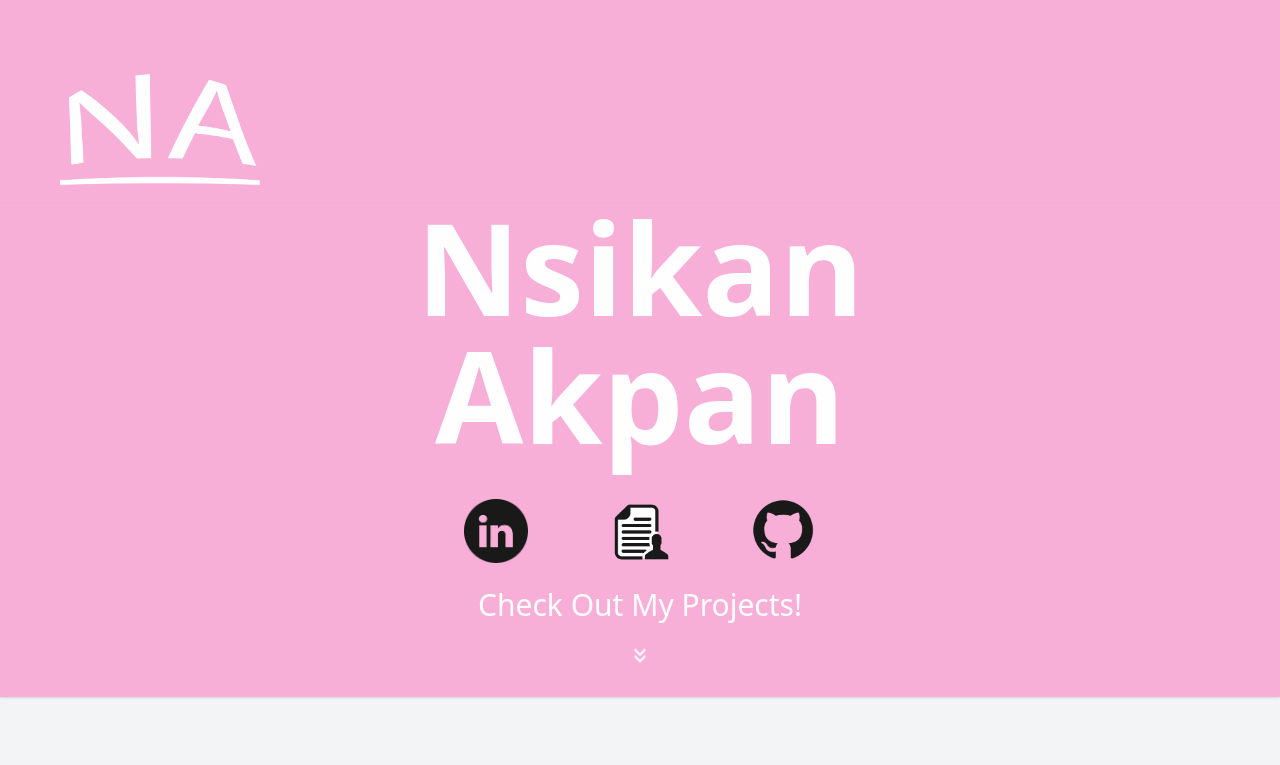
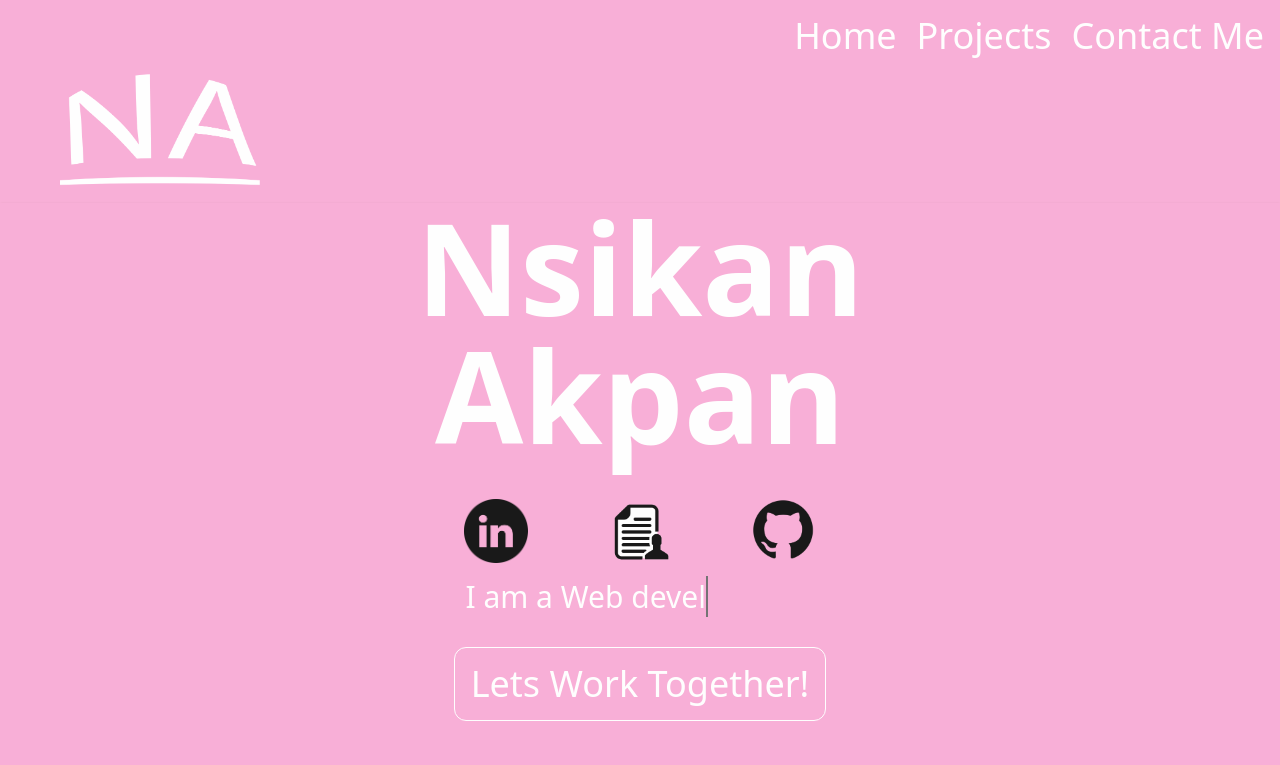
Before and after one commit to nsikan-na/portfolio, a React (Create React App) app: page / in a window 1280 px wide. Shown: the top 765 px of the page. Built offline with nearby package versions, Linux system fonts and the light colour scheme.

Commit message:
fixed email form

```diff
--- a/src/components/Email.js
+++ b/src/components/Email.js
@@ -1,10 +1,7 @@
 import React from "react";
-//email component
 
-//when done, 4 things that need to uncommented
-//Header: lets connect button
-//this component in email
-//nav bar for mobile and desktop
+
+
 export default function Email() {
   return (
     <form  method="Post" name='contact' className="mt-10 pb-10 bg-white w-10/12 mx-auto rounded-md opacity-90 md:w-9/12">
@@ -12,8 +9,8 @@ export default function Email() {
       <h2 className=" text-pink-300 text-5xl pt-6 md:text-8xl 2xl:text-9xl">
         Contact Me
       </h2>
-      <div className="text-xl md:text-3xl lg:my-5 2xl:text-4xl">
-        nsikan.na@gmail.com
+      <div className="text-lg md:text-2xl lg:my-5 2xl:text-3xl">
+      @  nsikan.na@gmail.com
       </div>
       <label className="text-2xl md:text-4xl 2xl:text-5xl" htmlFor="name" >
         Name/Org
--- a/src/components/Header.js
+++ b/src/components/Header.js
@@ -17,21 +17,21 @@ export default function Header() {
           <img src="images/github.png" className="w-5/12 mx-auto md:w-3/12 lg:w-16 2xl:w-22" />
         </a>
       </div>
-      {/* <div className="text-3xl my-4 w-11/12 md:text-4xl 2xl:py-6 2xl:text-5xl">
+      <div className="text-2xl my-4 w-11/12 md:text-3xl 2xl:py-6 2xl:text-4xl">
         I am
         <span
           className="txt-rotate"
           data-period="500"
-          data-rotate='[ " a Software Developer.", " a Web developer.", " a Front-End Developer", " passionate about Web Development." ]'
+          data-rotate='[ " a Software Developer.", " a Web developer.", " a Front-End Developer"]'
         ></span>
-      </div> */}
+      </div>
       <a href="#contact">
-        {/* <button
+        <button
           style={{ border: "1px solid white" }}
           className="mx-3.5 bg-pink-300 text-white p-2 rounded-xl text-3xl my-4 md:text-5xl md:p-4 lg:text-4xl 2xl:text-5xl"
         >
           Lets Work Together!
-        </button> */}
+        </button>
       </a>
       <a href="#projects">
         <div className="text-xl my-6 md:text-4xl md:py-2 lg:py-0 lg:text-3xl 2xl:py-0 2xl:text-4xl" >Check Out My Projects!</div>
--- a/src/components/NavBar.js
+++ b/src/components/NavBar.js
@@ -48,7 +48,7 @@ export default function NavBar() {
           >
             Projects
           </a>
-          {/* <a
+          <a
             href="#contact"
             className="text-xl md:invisible"
             onClick={() => {
@@ -56,7 +56,7 @@ export default function NavBar() {
             }}
           >
             Contact Me
-          </a> */}
+          </a>
         </>
       );
     }
@@ -67,31 +67,29 @@ export default function NavBar() {
         {/* logo img*/}
         <img src="/images/logo.png" className="w-5/12 pt-10 -rotate-12 md:w-4/12 lg:w-3/12 2xl:w-2/12" />
       </a>
-      <nav className="z-50 right-0 top-0 fixed p-4 bg-pink-300 w-full text-right space-x-5 h-14 md:hidden md:h-16 2xl:h-20">
+      <nav className="z-50 right-0 top-0 fixed p-4 bg-pink-300 w-full text-right space-x-5 h-14  md:h-16 2xl:h-20">
         {toggleNav}
-        {/* <div className="invisible md:visible space-x-5 "> */}
+        <div className="invisible md:visible space-x-5 ">
 
-        {/* non-mobile nav bar */}
-        {/* is invisible on mobile */}
-        {/* <a */}
-            {/* href="#home" */}
-            {/* className="text-3xl lg:text-4xl 2xl:text-5xl" */}
-            {/* onClick={() => { */}
-              {/* setHamNav(false); */}
-            {/* }} */}
-          {/* > */}
-            {/* Home */}
-          {/* </a> */}
-          {/* <a */}
-            {/* href="#projects" */}
-            {/* className="text-3xl lg:text-4xl 2xl:text-5xl" */}
-            {/* onClick={() => { */}
-              {/* setHamNav(false); */}
-            {/* }} */}
-          {/* > */}
-            {/* Projects */}
-          {/* </a> */}
-          {/* <a
+        <a
+             href="#home"
+            className="text-3xl lg:text-4xl 2xl:text-5xl"
+            onClick={() => {
+               setHamNav(false);
+             }}
+           >
+           Home
+           </a>
+           <a
+             href="#projects"
+             className="text-3xl lg:text-4xl 2xl:text-5xl"
+             onClick={() => {
+               setHamNav(false);
+             }}
+           >
+             Projects
+          </a>
+         <a
             href="#contact"
             className="text-3xl lg:text-4xl 2xl:text-5xl"
             onClick={() => {
@@ -99,8 +97,8 @@ export default function NavBar() {
             }}
           >
             Contact Me
-          </a> */}
-          {/* </div> */}
+          </a>
+           </div>
       </nav>
     </div>
   );
```
